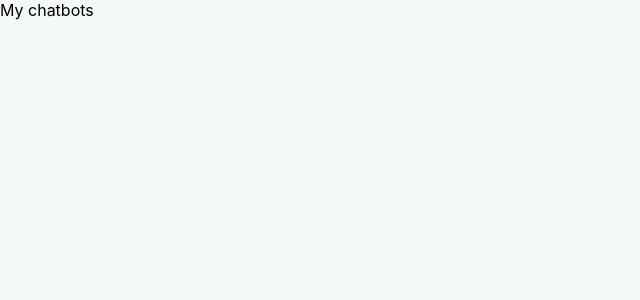
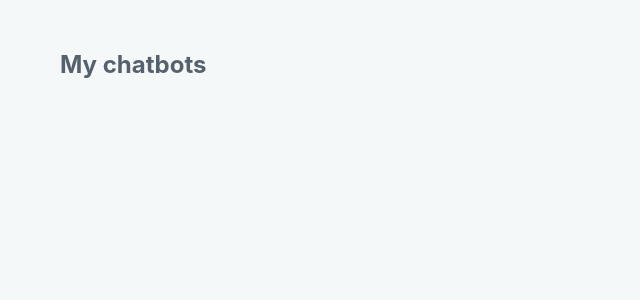
Before and after one commit to mariotolucas/smart-contacts, a React (Create React App) app: page / in a window 1280 px wide. Shown: the top 300 px of the page, without its empty margins (0-640 px from the left). Built offline with nearby package versions, Linux system fonts and the light colour scheme.

Commit message:
Adding contacts header

```diff
--- a/src/index.css
+++ b/src/index.css
@@ -6,6 +6,7 @@ body {
   -webkit-font-smoothing: antialiased;
   -moz-osx-font-smoothing: grayscale;
   background-color: #f5f8f9;
+  padding: 30px 60px;
 }
 
 code {
--- /dev/null
+++ b/src/pages/Contacts/ContactsStyled.js
@@ -0,0 +1,9 @@
+import styled from 'styled-components'
+
+export const Header = styled.div`
+  display: flex;
+`
+
+export const Title = styled.h2`
+  color: ${({ theme }) => theme.fontColor};
+`
--- a/src/pages/Contacts/index.js
+++ b/src/pages/Contacts/index.js
@@ -1,9 +1,12 @@
 import React from 'react'
+import { Title, Header } from './ContactsStyled'
 
 const Contacts = () => {
   return (
     <div>
-      My chatbots
+      <Header>
+        <Title>My chatbots</Title>
+      </Header>
     </div>
   )
 }
--- a/src/theme.js
+++ b/src/theme.js
@@ -1,3 +1,5 @@
 export default {
-  primaryColor: '#2cc3d5'
+  primaryColor: '#2cc3d5',
+  fontColor: '#56616e',
+  fontColorSecondary: '#6f88a3'
 }
```
